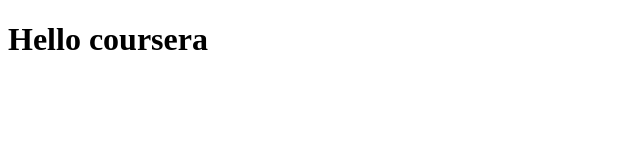
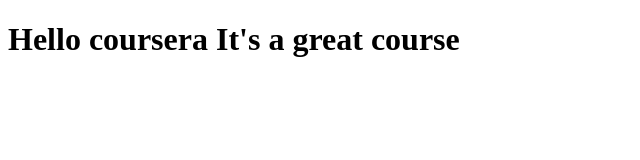
Before and after one commit to aishxa9/coursera-test, a plain HTML site: page site/index.html in a window 1280 px wide. Shown: the whole page, without its empty margins (0-640 px from the left). Drawn offline with Linux system fonts and the light colour scheme.

Commit message:
small addition to our page.

```diff
--- a/site/index.html
+++ b/site/index.html
@@ -6,6 +6,6 @@
     <title>Document</title>
 </head>
 <body>
-   <h1>Hello coursera </h1>
+   <h1>Hello coursera It's a great course </h1>
 </body>
 </html>
```
